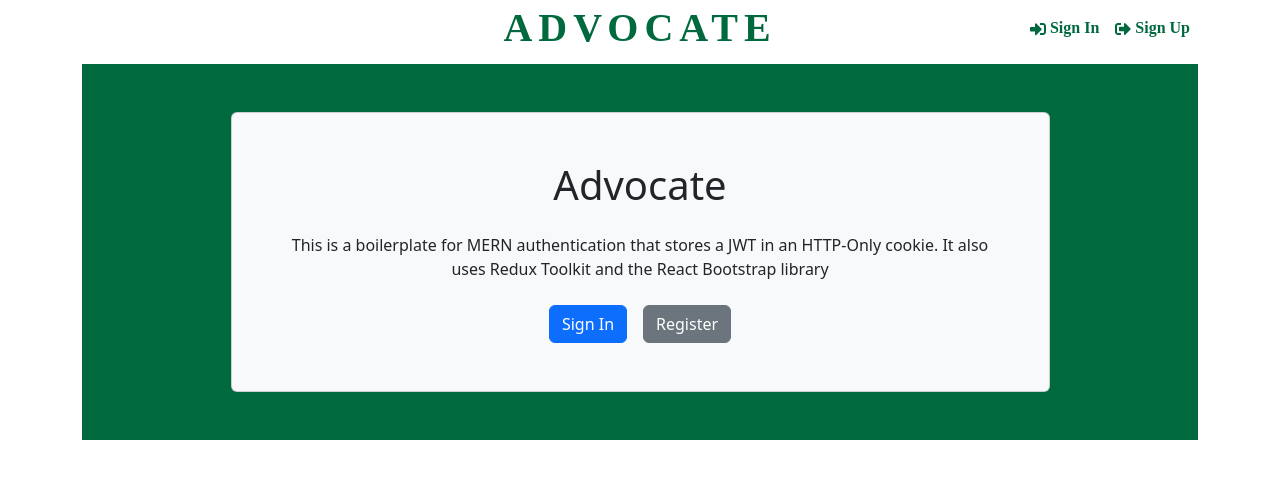
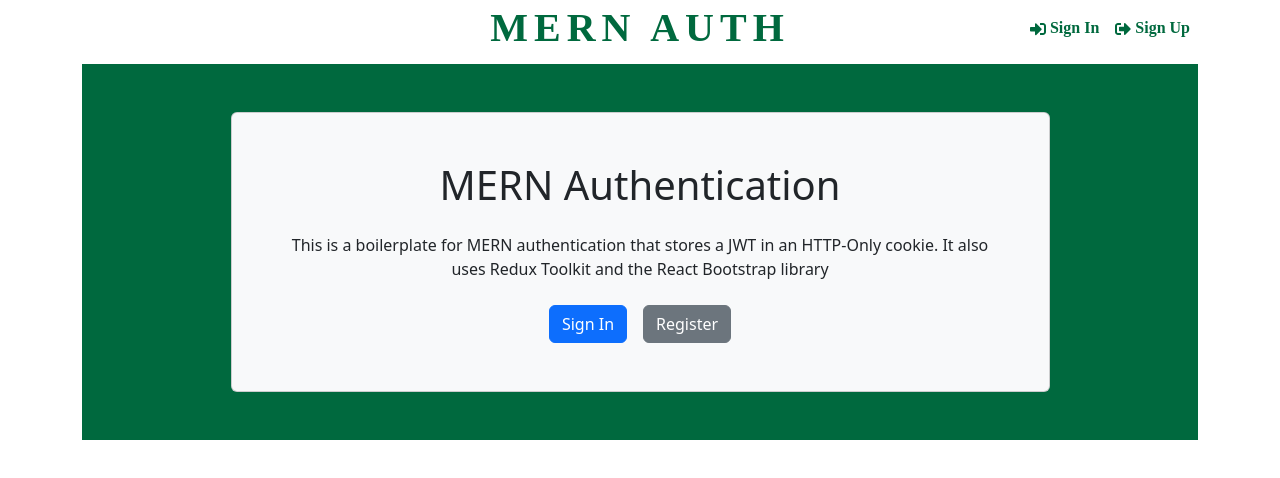
Before and after one commit to andrewowen2004/Advocate, a React (Vite) app in the folder frontend/: page / in a window 1280 px wide. Shown: the top 478 px of the page. Built offline with nearby package versions, Linux system fonts and the light colour scheme.

Commit message:
Revert "Advocate instead od MERN Auth"
This reverts commit b6c03e1cbef51b9722b66c9553028bdc631ae364.

```diff
--- a/frontend/index.html
+++ b/frontend/index.html
@@ -4,7 +4,7 @@
     <meta charset="UTF-8" />
     <link rel="icon" type="image/svg+xml" href="/vite.svg" />
     <meta name="viewport" content="width=device-width, initial-scale=1.0" />
-    <title>Advocate</title>
+    <title>MERN Auth</title>
   </head>
   <body>
     <div id="root"></div>
--- a/frontend/src/components/Header.jsx
+++ b/frontend/src/components/Header.jsx
@@ -31,7 +31,7 @@ const Header = () => {
       <Navbar expand='lg' collapseOnSelect className='custom-navbar'>
         <Container>
           <LinkContainer to='/'>
-            <Navbar.Brand>Advocate</Navbar.Brand>
+            <Navbar.Brand>MERN Auth</Navbar.Brand>
           </LinkContainer>
           <Navbar.Toggle aria-controls='basic-navbar-nav' />
           <Navbar.Collapse id='basic-navbar-nav'>
--- a/frontend/src/components/Hero.jsx
+++ b/frontend/src/components/Hero.jsx
@@ -6,7 +6,7 @@ const Hero = () => {
     <div className=' py-5'>
       <Container className='d-flex justify-content-center'>
         <Card className='p-5 d-flex flex-column align-items-center hero-card bg-light w-75'>
-          <h1 className='text-center mb-4'>Advocate</h1>
+          <h1 className='text-center mb-4'>MERN Authentication</h1>
           <p className='text-center mb-4'>
             This is a boilerplate for MERN authentication that stores a JWT in
             an HTTP-Only cookie. It also uses Redux Toolkit and the React
```
